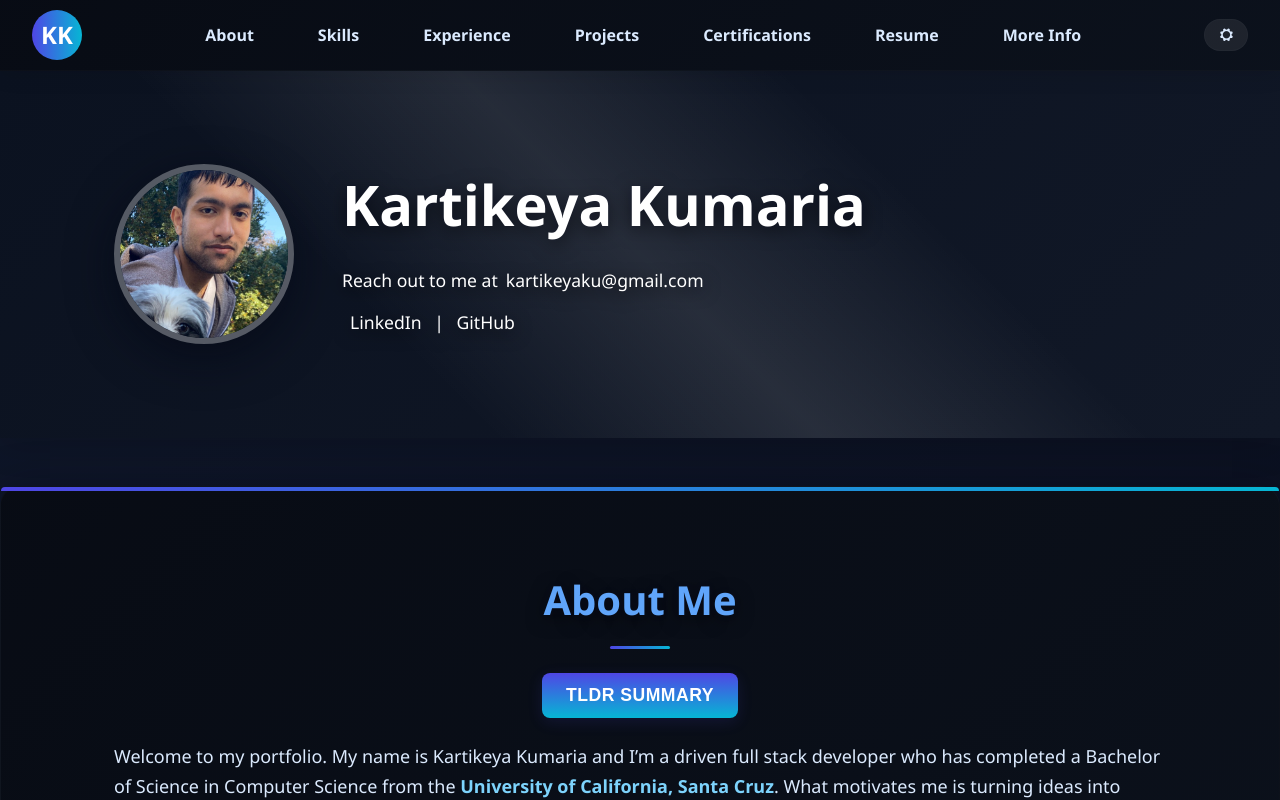
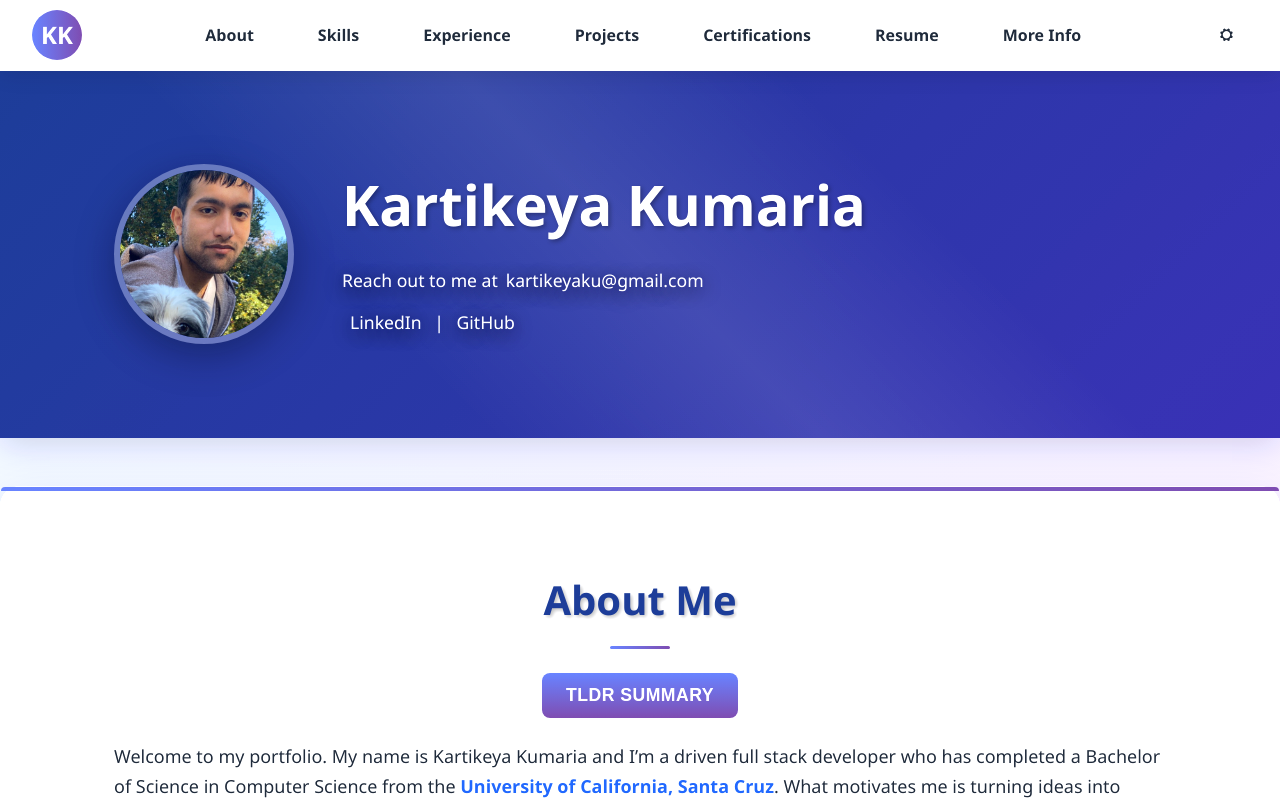
Before and after one commit to Karti722/Personal_Website, a Next.js app in the folder website/: page / in a window 1280 px wide. Shown: the top 800 px of the page. Built offline with nearby package versions, Linux system fonts and the light colour scheme.

Commit message:
Added multiple themes

```diff
--- a/website/app/components/ThemeProvider.tsx
+++ b/website/app/components/ThemeProvider.tsx
@@ -8,8 +8,20 @@ import React, {
   useState,
 } from "react";
 
-type Mode = "day" | "night";
-type Variant = "light" | "dark";
+const THEME_CHOICES = [
+  "daylight",
+  "sunset",
+  "ocean",
+  "forest",
+  "monochrome",
+  "cyberpunk",
+  "vintage",
+  "pastel",
+  "warm",
+  "cool",
+] as const;
+
+type Theme = (typeof THEME_CHOICES)[number];
 
 const FONT_CHOICES = [
   "system",
@@ -24,16 +36,19 @@ const FONT_CHOICES = [
 
 type FontChoice = (typeof FONT_CHOICES)[number];
 
+type Mode = "day" | "night";
+
 const LS_KEY = "site-theme";
 const FONT_KEY = "site-font";
+const MODE_KEY = "site-mode";
 
 type SiteSettingsContextValue = {
   isDefault: boolean;
+  theme: Theme;
+  cycleTheme: () => void;
+  toggleDefault: () => void;
   mode: Mode;
-  variant: Variant;
-  toggleTheme: () => void;
   toggleMode: () => void;
-  toggleDefault: () => void;
   fontChoice: FontChoice;
   cycleFont: () => void;
 };
@@ -49,8 +64,7 @@ export const useSiteSettings = () => {
 };
 
 export default function ThemeProvider({ children }: { children: React.ReactNode }) {
-  const DAY_START = 6;
-  const DAY_END = 19;
+  const themeOrder: Theme[] = [...THEME_CHOICES];
   const fontOrder: FontChoice[] = [...FONT_CHOICES];
 
   const readStored = () => {
@@ -77,57 +91,30 @@ export default function ThemeProvider({ children }: { children: React.ReactNode
     return null;
   };
 
-  const [mode, setMode] = useState<Mode>(() => {
-    if (typeof window === "undefined") return "day";
+  const [theme, setTheme] = useState<Theme>(() => {
+    if (typeof window === "undefined") return "daylight";
 
     const stored = readStored();
-    if (stored && stored.mode && stored.mode !== "default") return stored.mode;
+    if (stored && stored.theme && themeOrder.includes(stored.theme as Theme)) {
+      return stored.theme as Theme;
+    }
 
     const c = readCookie();
-    if (c && c.mode && c.mode !== "default") return c.mode;
+    if (c && c.theme && themeOrder.includes(c.theme as Theme)) {
+      return c.theme as Theme;
+    }
 
-    const hour = new Date().getHours();
-    return hour >= DAY_START && hour < DAY_END ? "day" : "night";
-  });
-
-  const [variant, setVariant] = useState<Variant>(() => {
-    if (typeof window === "undefined") return "light";
-
-    const stored = readStored();
-    if (stored && stored.variant && stored.mode !== "default") return stored.variant;
-
-    const c = readCookie();
-    if (c && c.variant && c.mode !== "default") return c.variant;
-
-    try {
-      if (
-        window.matchMedia &&
-        window.matchMedia("(prefers-color-scheme: dark)").matches
-      ) {
-        return "dark";
-      }
-    } catch {}
-
-    return "light";
+    return "daylight";
   });
 
   const [isDefault, setIsDefault] = useState<boolean>(() => {
     if (typeof window === "undefined") return false;
 
     const stored = readStored();
-    if (stored && stored.mode === "default") return true;
+    if (stored && stored.isDefault === true) return true;
 
     const c = readCookie();
-    if (c && c.mode === "default") return true;
-
-    try {
-      if (
-        document.documentElement &&
-        document.documentElement.classList.contains("theme-default")
-      ) {
-        return true;
-      }
-    } catch {}
+    if (c && c.isDefault === true) return true;
 
     return false;
   });
@@ -141,7 +128,25 @@ export default function ThemeProvider({ children }: { children: React.ReactNode
     return "system";
   });
 
-  const prevRef = useRef<{ mode: Mode; variant: Variant } | null>(null);
+  const [mode, setMode] = useState<Mode>(() => {
+    if (typeof window === "undefined") return "day";
+
+    const stored = localStorage.getItem(MODE_KEY);
+    if (stored === "day" || stored === "night") return stored;
+
+    try {
+      if (
+        window.matchMedia &&
+        window.matchMedia("(prefers-color-scheme: dark)").matches
+      ) {
+        return "night";
+      }
+    } catch {}
+
+    return "day";
+  });
+
+  const prevRef = useRef<Theme | null>(null);
 
   useEffect(() => {
     const applyClass = () => {
@@ -149,32 +154,38 @@ export default function ThemeProvider({ children }: { children: React.ReactNode
 
       Array.from(el.classList).forEach((c) => {
         if (c.startsWith("theme-")) el.classList.remove(c);
+        if (c.startsWith("mode-")) el.classList.remove(c);
       });
 
-      if (isDefault) {
-        el.classList.add("theme-default");
-      } else {
-        const cls = `theme-${mode}-${variant}`;
-        el.classList.add(cls);
-      }
+      const themeClass = `theme-${theme}`;
+      const modeClass = `mode-${mode}`;
+      el.classList.add(themeClass, modeClass);
     };
 
     applyClass();
 
     try {
-      if (isDefault) {
-        localStorage.setItem(LS_KEY, JSON.stringify({ mode: "default" }));
-      } else {
-        localStorage.setItem(LS_KEY, JSON.stringify({ mode, variant }));
-      }
+      localStorage.setItem(LS_KEY, JSON.stringify({ theme, isDefault }));
     } catch {}
 
     try {
-      const payload = isDefault ? { mode: "default" } : { mode, variant };
+      const payload = { theme, isDefault };
       const cookieVal = encodeURIComponent(JSON.stringify(payload));
       document.cookie = `${LS_KEY}=${cookieVal}; path=/; max-age=${60 * 60 * 24 * 365}; samesite=lax`;
     } catch {}
-  }, [mode, variant, isDefault]);
+  }, [theme, isDefault, mode]);
+
+  useEffect(() => {
+    const el = document.documentElement;
+    Array.from(el.classList).forEach((c) => {
+      if (c.startsWith("mode-")) el.classList.remove(c);
+    });
+    el.classList.add(`mode-${mode}`);
+
+    try {
+      localStorage.setItem(MODE_KEY, mode);
+    } catch {}
+  }, [mode]);
 
   useEffect(() => {
     const el = document.documentElement;
@@ -188,31 +199,21 @@ export default function ThemeProvider({ children }: { children: React.ReactNode
     } catch {}
   }, [fontChoice]);
 
-  const toggleTheme = () => {
-    if (isDefault) {
-      setIsDefault(false);
-      setVariant("dark");
-      return;
-    }
-
-    setVariant((v) => (v === "light" ? "dark" : "light"));
-  };
-
-  const toggleMode = () => {
-    if (isDefault) {
-      setIsDefault(false);
-    }
-    setMode((m) => (m === "day" ? "night" : "day"));
+  const cycleTheme = () => {
+    setTheme((current) => {
+      const index = themeOrder.indexOf(current);
+      const nextIndex = index === themeOrder.length - 1 ? 0 : index + 1;
+      return themeOrder[nextIndex];
+    });
   };
 
   const toggleDefault = () => {
     if (!isDefault) {
-      prevRef.current = { mode, variant };
+      prevRef.current = theme;
       setIsDefault(true);
     } else {
       if (prevRef.current) {
-        setMode(prevRef.current.mode);
-        setVariant(prevRef.current.variant);
+        setTheme(prevRef.current);
         prevRef.current = null;
       }
       setIsDefault(false);
@@ -227,13 +228,17 @@ export default function ThemeProvider({ children }: { children: React.ReactNode
     });
   };
 
+  const toggleMode = () => {
+    setMode((m) => (m === "day" ? "night" : "day"));
+  };
+
   const contextValue: SiteSettingsContextValue = {
     isDefault,
+    theme,
+    cycleTheme,
+    toggleDefault,
     mode,
-    variant,
-    toggleTheme,
     toggleMode,
-    toggleDefault,
     fontChoice,
     cycleFont,
   };
--- a/website/app/globals.css
+++ b/website/app/globals.css
@@ -83,15 +83,14 @@ body {
   --font-family-base: Garamond, Baskerville, 'Times New Roman', serif;
 }
 
-/* Day - Light */
-.theme-day-light {
+/* Daylight Theme - Bright, professional blue */
+.theme-daylight {
   --bg-gradient: linear-gradient(135deg, #e6f0ff 0%, #f0e7ff 100%);
   --header-gradient: linear-gradient(135deg, #1e3a8a 0%, #3730a3 100%);
   --section-bg: rgba(255, 255, 255, 0.95);
   --accent-gradient: linear-gradient(90deg, #667eea, #764ba2);
   --accent-strong: #1e3a8a;
-  /* softened text color (previous value) for legibility on bright backgrounds */
-  --text-color: #1f2937; /* slate-800 — previous value */
+  --text-color: #1f2937;
   --link-color: #2563eb;
   --card-bg: linear-gradient(135deg, #f8fafc 0%, #e2e8f0 100%);
   --skill-bg: linear-gradient(135deg, #60a5fa 0%, #7c3aed 100%);
@@ -100,127 +99,158 @@ body {
   --skill-hover-shadow: rgba(96, 165, 250, 0.35);
 }
 
-/* Day - Dark (higher contrast accent, but still 'day' background) */
-.theme-day-dark {
-  --bg-gradient: linear-gradient(135deg, #dbeafe 0%, #e9d5ff 100%);
-  --header-gradient: linear-gradient(135deg, #0f172a 0%, #1f2937 100%);
-  --section-bg: rgba(17, 24, 39, 0.95);
-  --accent-gradient: linear-gradient(90deg, #60a5fa, #7c3aed);
-  --accent-strong: #60a5fa;
-  --text-color: #e6edf3;
-  --link-color: #93c5fd;
-  --card-bg: linear-gradient(135deg, #0b1220 0%, #111827 100%);
-  --skill-bg: linear-gradient(135deg, #3b82f6 0%, #8b5cf6 100%);
-  --muted-color: #cbd8ee;
-  --heading-shadow: 0 4px 18px rgba(0,0,0,0.6), 0 0 10px rgba(99,102,241,0.06);
-  --skill-shadow: 0 8px 28px rgba(99,102,241,0.12);
-  --box-shadow: 0 12px 46px rgba(2,6,23,0.32);
-  --box-shadow-strong: 0 20px 60px rgba(2,6,23,0.48);
-  --profile-shadow: 0 14px 46px rgba(2,6,23,0.6);
-  --toggle-bg: rgba(10,12,20,0.7);
-  --toggle-border: rgba(255,255,255,0.06);
-  --toggle-btn-color: #dbeafe;
-  --toggle-shadow: 0 8px 26px rgba(0,0,0,0.5);
-  --toggle-active-shadow: 0 16px 48px rgba(99,102,241,0.18);
-  --section-border-color: rgba(255,255,255,0.06);
-  --card-accent-gradient: linear-gradient(180deg, #60a5fa, #7c3aed);
-  --card-accent-glow: rgba(96,165,250,0.12);
-  --skill-text: #f8fbff;
-  --skill-border: rgba(147, 197, 253, 0.24);
-  --skill-hover-shadow: rgba(96, 165, 250, 0.28);
+/* Sunset Theme - Warm oranges, reds, yellows */
+.theme-sunset {
+  --bg-gradient: linear-gradient(135deg, #fef3c7 0%, #fed7aa 100%);
+  --header-gradient: linear-gradient(135deg, #b45309 0%, #d97706 100%);
+  --section-bg: rgba(255, 250, 243, 0.96);
+  --accent-gradient: linear-gradient(90deg, #f97316, #ea580c);
+  --accent-strong: #c2410c;
+  --text-color: #3b2414;
+  --link-color: #b45309;
+  --card-bg: linear-gradient(135deg, #fff8e1 0%, #ffe8b6 100%);
+  --skill-bg: linear-gradient(135deg, #f97316 0%, #ea580c 100%);
+  --skill-text: #ffffff;
+  --skill-border: rgba(255, 255, 255, 0.24);
+  --skill-hover-shadow: rgba(249, 115, 22, 0.35);
 }
 
-/* Night - Light (darker, muted night background but lighter content) */
-.theme-night-light {
-  --bg-gradient: linear-gradient(135deg, #0f172a 0%, #0b1020 100%);
-  --header-gradient: linear-gradient(135deg, #0b1220 0%, #111827 100%);
-  /* make sections and cards darker/opaque to avoid showing bright body gradients through translucent backgrounds */
-  --section-bg: linear-gradient(135deg, rgba(8,12,20,0.96) 0%, rgba(12,18,28,0.96) 100%);
-  --accent-gradient: linear-gradient(90deg, #4f46e5, #06b6d4);
-  --accent-strong: #60a5fa;
-  --text-color: #dbeafe;
-  --link-color: #7dd3fc;
-  --card-bg: linear-gradient(135deg, #0b1220 0%, #0e1624 100%);
-  --skill-bg: linear-gradient(135deg, #12202b 0%, #18303b 100%);
-  --muted-color: #c8d9f0;
-  --heading-shadow: 0 4px 18px rgba(0,0,0,0.6), 0 0 10px rgba(79,70,229,0.06);
-  --skill-shadow: 0 8px 28px rgba(79,70,229,0.10);
-  --box-shadow: 0 14px 54px rgba(3,7,20,0.48);
-  --box-shadow-strong: 0 26px 86px rgba(3,7,20,0.6);
-  --profile-shadow: 0 14px 46px rgba(3,7,20,0.6);
-  --toggle-bg: rgba(10,12,20,0.72);
-  --toggle-border: rgba(255,255,255,0.06);
-  --toggle-btn-color: #dbeafe;
-  --toggle-shadow: 0 10px 30px rgba(0,0,0,0.6);
-  --toggle-active-shadow: 0 18px 52px rgba(79,70,229,0.16);
-  --section-border-color: rgba(255,255,255,0.02);
-  --card-accent-gradient: linear-gradient(180deg, #4f46e5, #06b6d4);
-  --card-accent-glow: rgba(79,70,229,0.14);
-  --skill-text: #eaf5ff;
-  --skill-border: rgba(125, 211, 252, 0.2);
-  --skill-hover-shadow: rgba(79, 70, 229, 0.24);
+/* Ocean Theme - Blues, teals, cyans */
+.theme-ocean {
+  --bg-gradient: linear-gradient(135deg, #cffafe 0%, #a5f3fc 100%);
+  --header-gradient: linear-gradient(135deg, #06b6d4 0%, #0891b2 100%);
+  --section-bg: rgba(240, 253, 255, 0.96);
+  --accent-gradient: linear-gradient(90deg, #06b6d4, #0891b2);
+  --accent-strong: #0e7490;
+  --text-color: #164e63;
+  --link-color: #0891b2;
+  --card-bg: linear-gradient(135deg, #e0f7fa 0%, #b3e5fc 100%);
+  --skill-bg: linear-gradient(135deg, #06b6d4 0%, #0ea5e9 100%);
+  --skill-text: #ffffff;
+  --skill-border: rgba(255, 255, 255, 0.25);
+  --skill-hover-shadow: rgba(6, 182, 212, 0.35);
 }
 
-/* Night - Dark (true dark mode) */
-.theme-night-dark {
-  --bg-gradient: linear-gradient(135deg, #030712 0%, #071029 100%);
-  --header-gradient: linear-gradient(135deg, #020617 0%, #0b1220 100%);
-  --section-bg: rgba(8, 12, 20, 0.9);
-  --accent-gradient: linear-gradient(90deg, #4f46e5, #06b6d4);
-  --accent-strong: #60a5fa;
-  --text-color: #e6eef8;
-  --link-color: #60a5fa;
-  --card-bg: linear-gradient(135deg, #071029 0%, #0a1320 100%);
-  --skill-bg: linear-gradient(135deg, #16202b 0%, #26323f 100%);
-  --muted-color: #d6e6fb;
-  --heading-shadow: 0 6px 22px rgba(0,0,0,0.72), 0 0 14px rgba(79,70,229,0.12);
-  --skill-shadow: 0 10px 34px rgba(79,70,229,0.14);
-  --box-shadow: 0 18px 70px rgba(0,0,0,0.7);
-  --box-shadow-strong: 0 28px 100px rgba(0,0,0,0.8);
-  --profile-shadow: 0 18px 60px rgba(0,0,0,0.7);
-  --toggle-bg: rgba(6,10,16,0.75);
-  --toggle-border: rgba(255,255,255,0.08);
-  --toggle-btn-color: #e6eef8;
-  --toggle-shadow: 0 12px 36px rgba(0,0,0,0.75);
-  --toggle-active-shadow: 0 20px 64px rgba(79,70,229,0.2);
-  --section-border-color: rgba(255,255,255,0.02);
-  --card-accent-gradient: linear-gradient(180deg, #4f46e5, #06b6d4);
-  --card-accent-glow: rgba(79,70,229,0.18);
-  --skill-text: #e9f2ff;
-  --skill-border: rgba(96, 165, 250, 0.22);
-  --skill-hover-shadow: rgba(79, 70, 229, 0.3);
+/* Forest Theme - Greens, earthy tones */
+.theme-forest {
+  --bg-gradient: linear-gradient(135deg, #dcfce7 0%, #bbf7d0 100%);
+  --header-gradient: linear-gradient(135deg, #166534 0%, #15803d 100%);
+  --section-bg: rgba(240, 253, 245, 0.96);
+  --accent-gradient: linear-gradient(90deg, #16a34a, #15803d);
+  --accent-strong: #166534;
+  --text-color: #1b3b1b;
+  --link-color: #166534;
+  --card-bg: linear-gradient(135deg, #ecfdf5 0%, #d1fae5 100%);
+  --skill-bg: linear-gradient(135deg, #16a34a 0%, #22c55e 100%);
+  --skill-text: #ffffff;
+  --skill-border: rgba(255, 255, 255, 0.24);
+  --skill-hover-shadow: rgba(22, 163, 74, 0.35);
 }
 
-/* Project original / Default theme - distinct from the day/night variants */
-.theme-default {
-  --bg-gradient: linear-gradient(135deg, #fff6ea 0%, #fff2e8 100%);
-  --header-gradient: linear-gradient(135deg, #5b4231 0%, #8a5a41 100%);
-  --section-bg: rgba(255, 250, 243, 0.96);
-  --accent-gradient: linear-gradient(90deg, #d97706, #ef4444);
+/* Monochrome Theme - Grays and blacks */
+.theme-monochrome {
+  --bg-gradient: linear-gradient(135deg, #e5e7eb 0%, #d1d5db 100%);
+  --header-gradient: linear-gradient(135deg, #1f2937 0%, #111827 100%);
+  --section-bg: rgba(255, 255, 255, 0.9);
+  --accent-gradient: linear-gradient(90deg, #374151, #1f2937);
+  --accent-strong: #111827;
+  --text-color: #111827;
+  --link-color: #374151;
+  --card-bg: linear-gradient(135deg, #f3f4f6 0%, #e5e7eb 100%);
+  --skill-bg: linear-gradient(135deg, #4b5563 0%, #1f2937 100%);
+  --skill-text: #f9fafb;
+  --skill-border: rgba(0, 0, 0, 0.15);
+  --skill-hover-shadow: rgba(31, 41, 55, 0.3);
+}
+
+/* Cyberpunk Theme - Neons, purples, pinks */
+.theme-cyberpunk {
+  --bg-gradient: linear-gradient(135deg, #1e1b4b 0%, #2d1b69 100%);
+  --header-gradient: linear-gradient(135deg, #7c3aed 0%, #ec4899 100%);
+  --section-bg: rgba(15, 10, 40, 0.95);
+  --accent-gradient: linear-gradient(90deg, #ec4899, #7c3aed);
+  --accent-strong: #ec4899;
+  --text-color: #e9d5ff;
+  --link-color: #ec4899;
+  --card-bg: linear-gradient(135deg, #4c1d95 0%, #581c87 100%);
+  --skill-bg: linear-gradient(135deg, #ec4899 0%, #7c3aed 100%);
+  --skill-text: #ffffff;
+  --skill-border: rgba(236, 72, 153, 0.30);
+  --skill-hover-shadow: rgba(236, 72, 153, 0.4);
+}
+
+/* Vintage Theme - Sepia, muted browns */
+.theme-vintage {
+  --bg-gradient: linear-gradient(135deg, #fef5e7 0%, #f5deb3 100%);
+  --header-gradient: linear-gradient(135deg, #78553b 0%, #8b6f47 100%);
+  --section-bg: rgba(255, 250, 243, 0.95);
+  --accent-gradient: linear-gradient(90deg, #a0826d, #78553b);
+  --accent-strong: #78553b;
+  --text-color: #3d2817;
+  --link-color: #8b6f47;
+  --card-bg: linear-gradient(135deg, #fffef9 0%, #faf6ef 100%);
+  --skill-bg: linear-gradient(135deg, #a0826d 0%, #78553b 100%);
+  --skill-text: #ffffff;
+  --skill-border: rgba(120, 85, 59, 0.3);
+  --skill-hover-shadow: rgba(120, 85, 59, 0.3);
+}
+
+/* Pastel Theme - Soft colors, gentle */
+.theme-pastel {
+  --bg-gradient: linear-gradient(135deg, #fce7f3 0%, #fbcfe8 100%);
+  --header-gradient: linear-gradient(135deg, #ec4899 0%, #f472b6 100%);
+  --section-bg: rgba(255, 245, 250, 0.96);
+  --accent-gradient: linear-gradient(90deg, #f472b6, #fbcfe8);
+  --accent-strong: #ec4899;
+  --text-color: #500724;
+  --link-color: #be185d;
+  --card-bg: linear-gradient(135deg, #fbf2f9 0%, #fce7f3 100%);
+  --skill-bg: linear-gradient(135deg, #f472b6 0%, #fbcfe8 100%);
+  --skill-text: #ffffff;
+  --skill-border: rgba(244, 114, 182, 0.3);
+  --skill-hover-shadow: rgba(244, 114, 182, 0.3);
+}
+
+/* Warm Theme - Warm neutrals */
+.theme-warm {
+  --bg-gradient: linear-gradient(135deg, #fdf2e9 0%, #f9ede4 100%);
+  --header-gradient: linear-gradient(135deg, #b45309 0%, #d97706 100%);
+  --section-bg: rgba(255, 250, 245, 0.96);
+  --accent-gradient: linear-gradient(90deg, #d97706, #f59e0b);
   --accent-strong: #b45309;
-  --muted-color: #6b5b4b;
-  --success-gradient: linear-gradient(135deg, #16a34a 0%, #059669 100%);
-  --heading-shadow: 0 6px 18px rgba(0,0,0,0.06);
-  --skill-shadow: 0 6px 20px rgba(217,119,6,0.14);
-  --box-shadow: 0 10px 40px rgba(10,8,6,0.06);
-  --box-shadow-strong: 0 18px 56px rgba(10,8,6,0.08);
-  --profile-shadow: 0 10px 30px rgba(10,8,6,0.10);
-  --toggle-bg: rgba(255,255,255,0.92);
-  --toggle-border: rgba(0,0,0,0.06);
-  --toggle-btn-color: #8a5a41;
-  --toggle-shadow: 0 6px 18px rgba(0,0,0,0.06);
-  --toggle-active-shadow: 0 10px 30px rgba(217,119,6,0.12);
-  --section-border-color: rgba(0,0,0,0.04);
-  --card-accent-gradient: linear-gradient(180deg, #f59e0b, #ef4444);
-  --card-accent-glow: rgba(245,158,11,0.08);
-  /* slightly lighter than before for better readability on warm backgrounds */
-  --text-color: #3b3b33;
-  --link-color: #b45309;
-  --card-bg: linear-gradient(135deg, #fffdf8 0%, #fff6ef 100%);
-  --skill-bg: linear-gradient(135deg, #f2d38b 0%, #e8b777 100%);
-  --skill-text: #ffffffdc;
-  --skill-border: rgba(120, 53, 15, 0.16);
-  --skill-hover-shadow: rgba(180, 83, 9, 0.3);
+  --text-color: #42200f;
+  --link-color: #d97706;
+  --card-bg: linear-gradient(135deg, #fef3c7 0%, #fcd34d 100%);
+  --skill-bg: linear-gradient(135deg, #d97706 0%, #f59e0b 100%);
+  --skill-text: #ffffff;
+  --skill-border: rgba(217, 119, 6, 0.25);
+  --skill-hover-shadow: rgba(217, 119, 6, 0.3);
+}
+
+/* Cool Theme - Cool neutrals */
+.theme-cool {
+  --bg-gradient: linear-gradient(135deg, #e0e7ff 0%, #cffafe 100%);
+  --header-gradient: linear-gradient(135deg, #0f766e 0%, #0369a1 100%);
+  --section-bg: rgba(240, 249, 255, 0.96);
+  --accent-gradient: linear-gradient(90deg, #0891b2, #0369a1);
+  --accent-strong: #0f766e;
+  --text-color: #082f49;
+  --link-color: #0369a1;
+  --card-bg: linear-gradient(135deg, #e0f2fe 0%, #cffafe 100%);
+  --skill-bg: linear-gradient(135deg, #0891b2 0%, #06b6d4 100%);
+  --skill-text: #ffffff;
+  --skill-border: rgba(8, 145, 178, 0.25);
+  --skill-hover-shadow: rgba(8, 145, 178, 0.3);
+}
+
+/* Day Mode - Brighter, more vibrant */
+.mode-day {
+  filter: brightness(1.05) saturate(1.1);
+}
+
+/* Night Mode - Darker, more muted */
+.mode-night {
+  filter: brightness(0.9) saturate(0.95);
 }
 
 .container {
```
Also changed, not shown: website/app/components/Navbar/index.tsx (+25 -10 lines).
